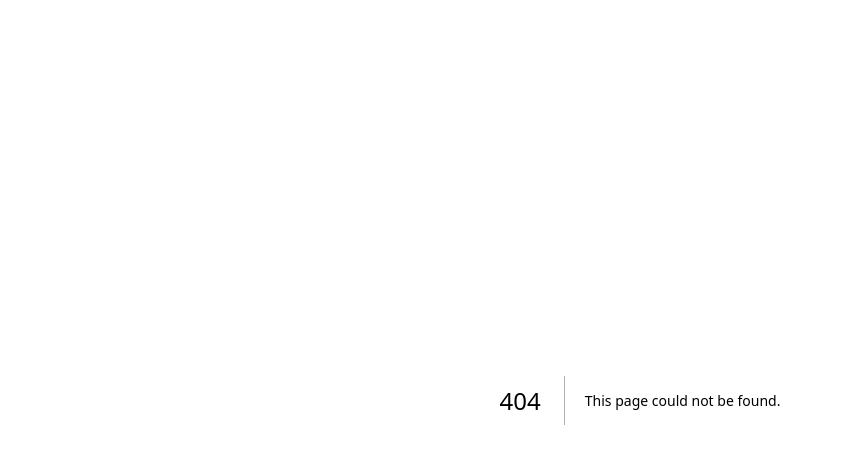
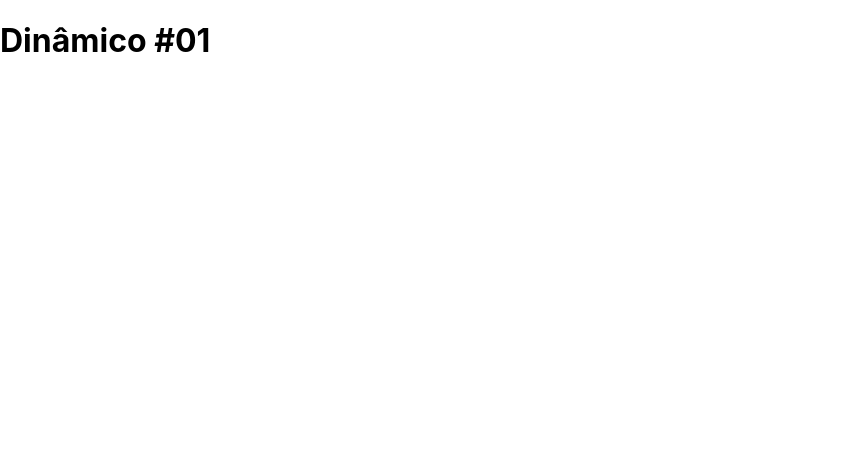
Before and after one commit to LeticiaLopess/renderizacao, a Next.js app: page /dinamico1 in a window 1280 px wide. Before the commit this address had no page. Shown: the top 464 px of the page, without its empty margins (0-841 px from the left). Built offline with nearby package versions, Linux system fonts and the light colour scheme.

Commit message:
componente dinâmico 1

```diff
--- /dev/null
+++ b/pages/dinamico1.jsx
@@ -0,0 +1,17 @@
+export function gerServerSideProps() {
+    console.log('[Server] gerando props para o componente...')
+    return {
+        props: {
+            numero: Math.random()
+        }
+    }
+}
+
+export default function Dinamico1 (props) {
+    return (
+        <div>
+            <h1>Dinâmico #01</h1>
+            <h2>{props.numero}</h2>
+        </div>
+    )
+}
--- a/pages/estatico3.jsx
+++ b/pages/estatico3.jsx
@@ -5,7 +5,7 @@
             numero: Math.random()
         }
     }
-} // com esse método (retorna as propriedades do componente) significa que estaremos trabalhando com componente estático, gerado uma única vez (produção)
+}
 
 export default function Estatico3(props) {
     return (
--- a/pages/estatico4.jsx
+++ b/pages/estatico4.jsx
@@ -8,7 +8,7 @@
             produtos
         }
     }
-} // com esse método (retorna as propriedades do componente) significa que estaremos trabalhando com componente estático, gerado uma única vez (produção)
+}
 
 export default function Estatico4(props) {
     console.log('[Cliente] renderizando o componente...')
```
